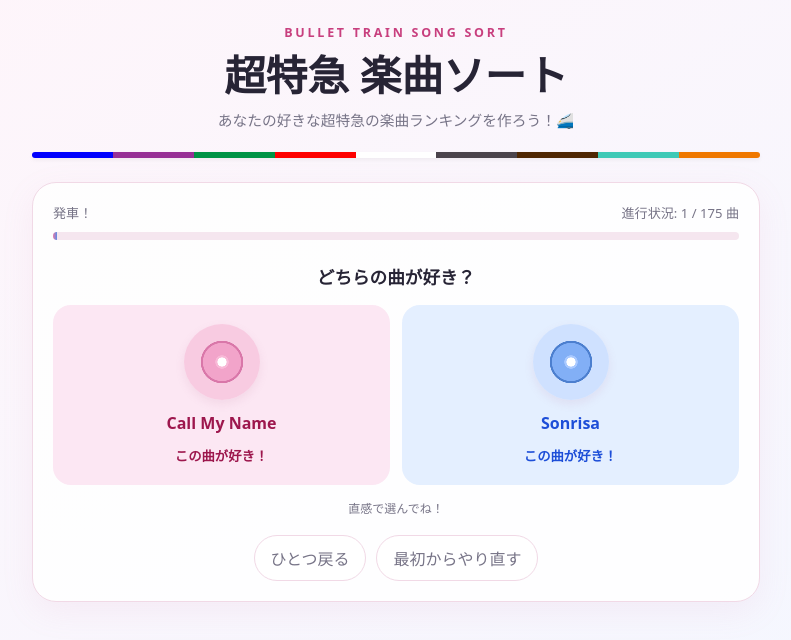
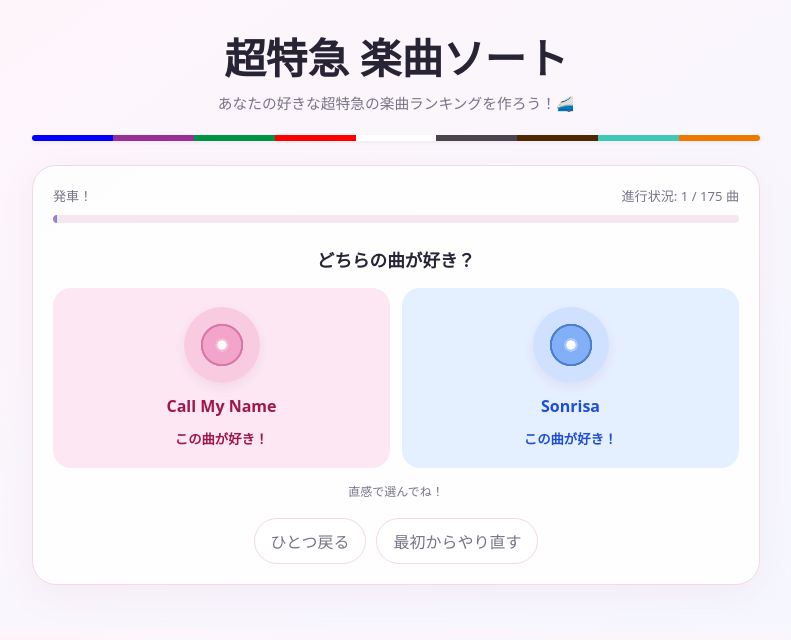
Before and after one commit to hashire-bt/hashire-bt.github.io, a plain HTML site: page songs.html in a window 1280 px wide. Shown: the whole page, without its empty margins (244-1035 px from the left). Drawn offline with Linux system fonts and the light colour scheme.

Commit message:
Remove brand div from songs.html

```diff
--- a/songs.html
+++ b/songs.html
@@ -43,7 +43,6 @@ h1{text-align:center;font-size:clamp(1.8rem,6vw,2.6rem);line-height:1.2;margin:1
 <body>
 
 <main class="wrap">
-  <div class="brand">BULLET TRAIN SONG SORT</div>
   <h1>超特急 楽曲ソート</h1>
   <p class="sub">あなたの好きな超特急の楽曲ランキングを作ろう！🚄</p>
 
```
